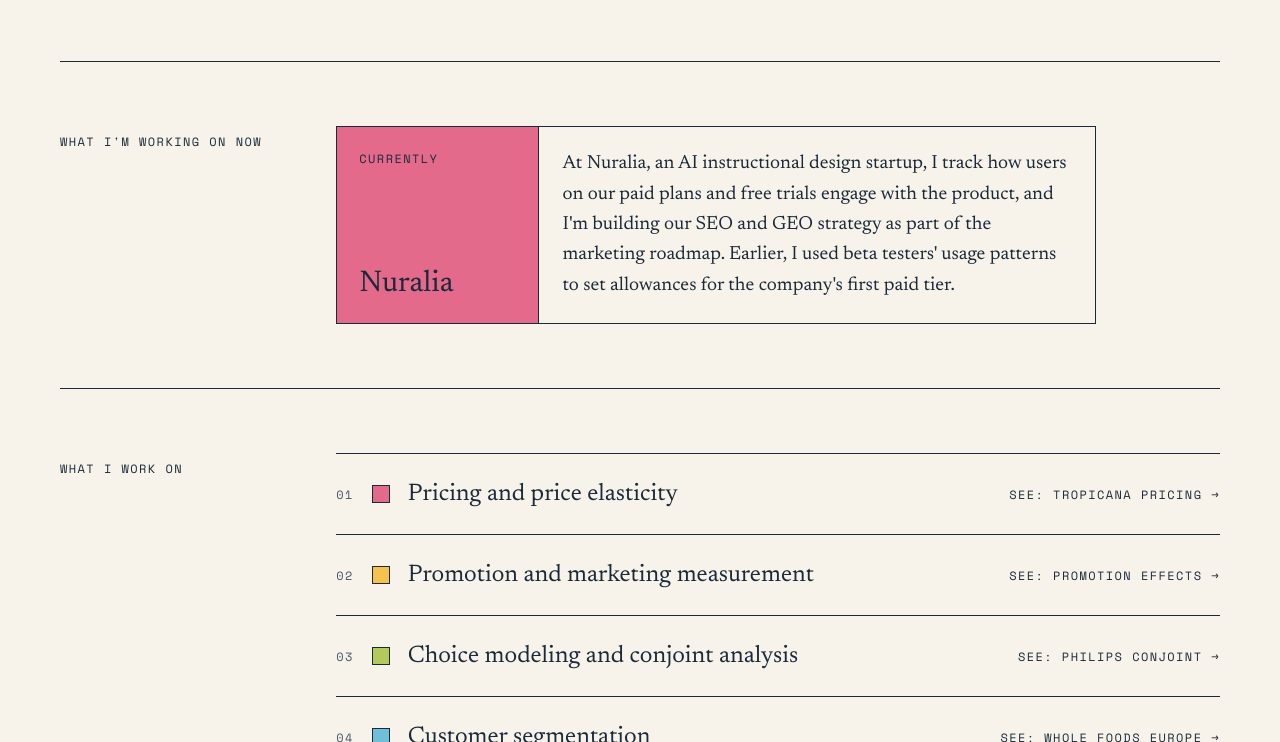
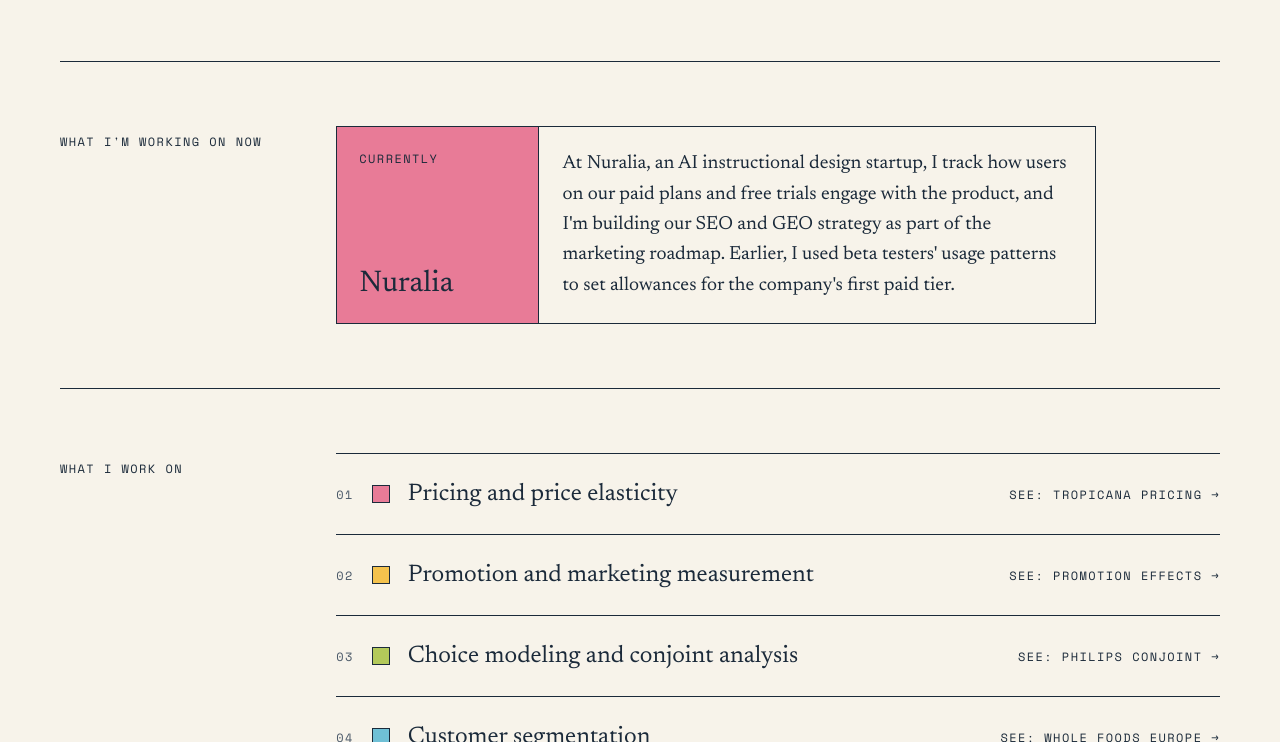
Before and after one commit to vepasrujana/vepasrujana.github.io, a plain HTML site: page index.html in a window 1280 px wide. Shown: the part 1102-1844 px from the top of the page. Drawn offline with nearby package versions, Linux system fonts and the light colour scheme.

Commit message:
Add files via upload

```diff
--- a/style.css
+++ b/style.css
@@ -3,12 +3,13 @@
    including the doodles on the home page.
    ============================================================ */
 :root {
-  --accent-1: #E46A8B;     /* grapefruit */
+  --accent-1: #E87B97;     /* grapefruit */
   --accent-2: #6FC0D6;     /* seabreeze */
   --accent-3: #F4C24D;     /* lemon */
   --secondary-1: #B3C95A;  /* lime */
   --secondary-2: #B7A7EA;  /* lilac */
   --reserve: #F2785C;      /* papaya (not used yet) */
+  --reserve-2: #3FB8AF;    /* lagoon teal (not used yet) */
 
   --base: #F7F3EA;         /* champagne background */
   --ink: #1B2A3A;          /* navy text and lines */
```
Also changed, not shown: favicon.svg.
